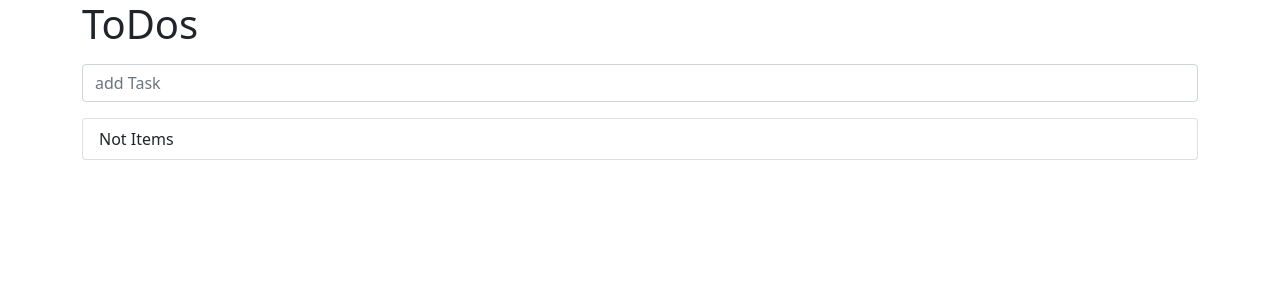
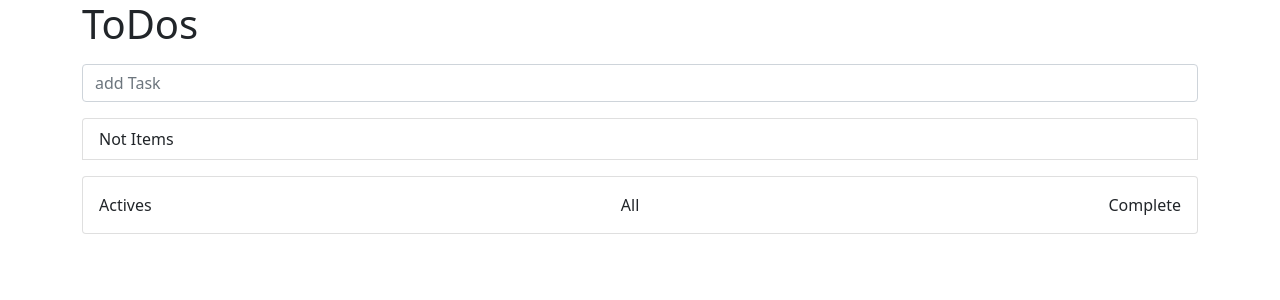
Before and after one commit to marcionitao/gemacht-app, a Vue app: page / in a window 1280 px wide. Shown: the top 300 px of the page. Built offline with nearby package versions, Linux system fonts and the light colour scheme.

Commit message:
add filter component

```diff
--- a/src/components/ToDoApp.vue
+++ b/src/components/ToDoApp.vue
@@ -20,6 +20,7 @@ export default {
     // alternative to Vuex
     // here is the parent component that will be accessed by the child component
     const todos = ref([]);
+    // option for changer the status of a Son Component
     provide('todos', todos);
 
     // watchEffect is one of the ways to track reactive dependencies in Vue3.
--- /dev/null
+++ b/src/components/ToDoFiltro.vue
@@ -0,0 +1,28 @@
+<template>
+  <div class="card mt-3">
+    <div class="card-body d-flex justify-content-between align-items-center">
+      <span role="button" @click="filtrar('active')">Actives</span>
+      <span role="button" @click="filtrar('all')">All</span>
+      <span role="button" @click="filtrar('complete')">Complete</span>
+    </div>
+  </div>
+</template>
+
+<script>
+import { inject } from 'vue';
+export default {
+  setup () {
+    // Get List of Todos from parent Component(ToDoList)
+    const estado = inject('estado');
+    // function for changer the status in parent Component
+    const filtrar = (valor) => {
+      estado.value = valor
+    }
+    return { filtrar }
+  }
+}
+</script>
+
+<style lang="scss" scoped>
+
+</style>
--- a/src/components/ToDoFooter.vue
+++ b/src/components/ToDoFooter.vue
@@ -23,8 +23,7 @@ export default {
     const deleteAllCompleted = () => {
       todos.value = todos.value.filter(item => item.estado === false);
     }
-    // 1:35:00
-    // https://www.youtube.com/watch?v=76epsLAAOdQ
+
     return { contarItemsActives, deleteAllCompleted }
   }
 }
--- a/src/components/ToDoList.vue
+++ b/src/components/ToDoList.vue
@@ -8,22 +8,43 @@
     </li>
     <!-- Component Son Footer-->
     <to-do-footer v-if="todos.length !== 0"></to-do-footer>
+
+     <!-- Component Son Filtro-->
+     <to-do-filtro></to-do-filtro>
   </ul>
 </template>
 
 <script>
-import { inject } from 'vue';
+import { computed, inject, ref, provide } from 'vue';
 import ToDoItem from './ToDoItem.vue';
 import ToDoFooter from './ToDoFooter.vue';
+import ToDoFiltro from './ToDoFiltro.vue';
 
 export default {
   components: {
     ToDoItem,
-    ToDoFooter
+    ToDoFooter,
+    ToDoFiltro
   },
   setup () {
     // Get List of Todos from parent Component(ToDoApp)
-    const todos = inject('todos');
+    const todosTodos = inject('todos');
+    // used to filter in Son component Filtro
+    const estado = ref('all');
+    const todos = computed(() => {
+      if (estado.value === 'all') {
+        return todosTodos.value
+      }
+      if (estado.value === 'active') {
+        return todosTodos.value.filter(item => item.estado === false);
+      }
+      if (estado.value === 'complete') {
+        return todosTodos.value.filter(item => item.estado === true);
+      }
+    })
+    // here is the parent component that will be accessed by the child component
+    // option for changer the status of a Son Component
+    provide('estado', estado);
 
     return { todos }
   }
```
